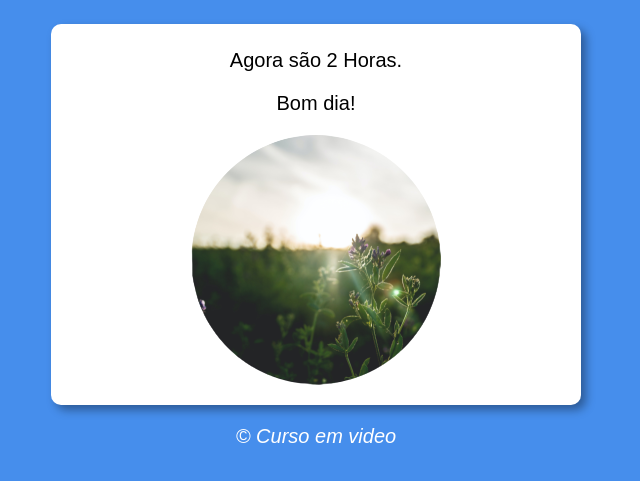
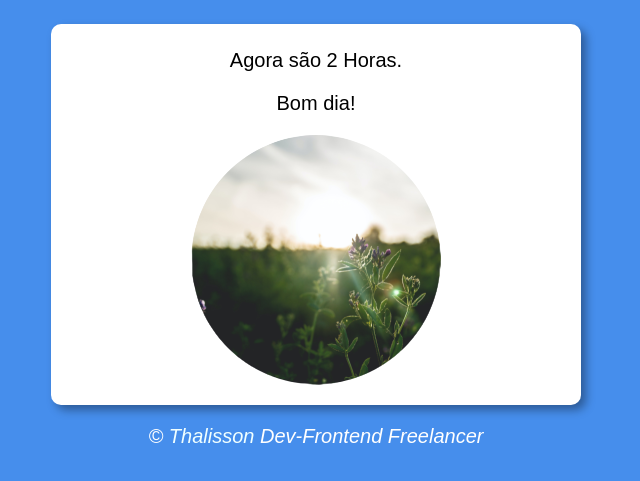
Before and after one commit to thalisson-sousa/Hora-do-Dia, a plain HTML site: page index.html in a window 1280 px wide. Shown: the part 75-556 px from the top of the page, without its empty margins (324-964 px from the left). Drawn offline with Linux system fonts and the light colour scheme.

Commit message:
Atualizando footer

```diff
--- a/index.html
+++ b/index.html
@@ -21,7 +21,7 @@
     </section>
 
     <footer>
-        <p>&copy; Curso em video</p>
+        <p>&copy; <a href="https://www.linkedin.com/in/thalisson-sousa-8398b0152/", style="text-decoration: none; color: azure;">Thalisson</a> Dev-Frontend Freelancer</p>
     </footer>
     <script src="main.js"></script>
 </body>
```
